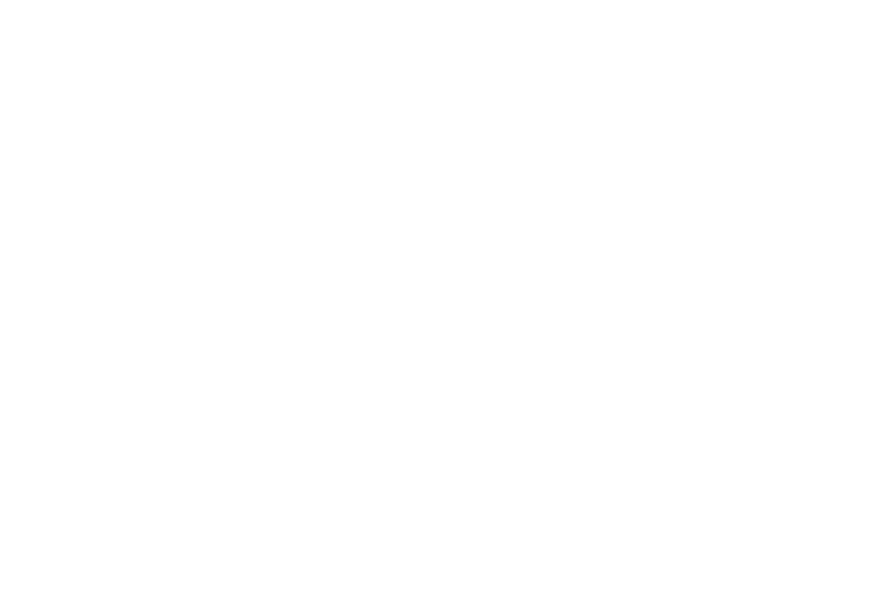
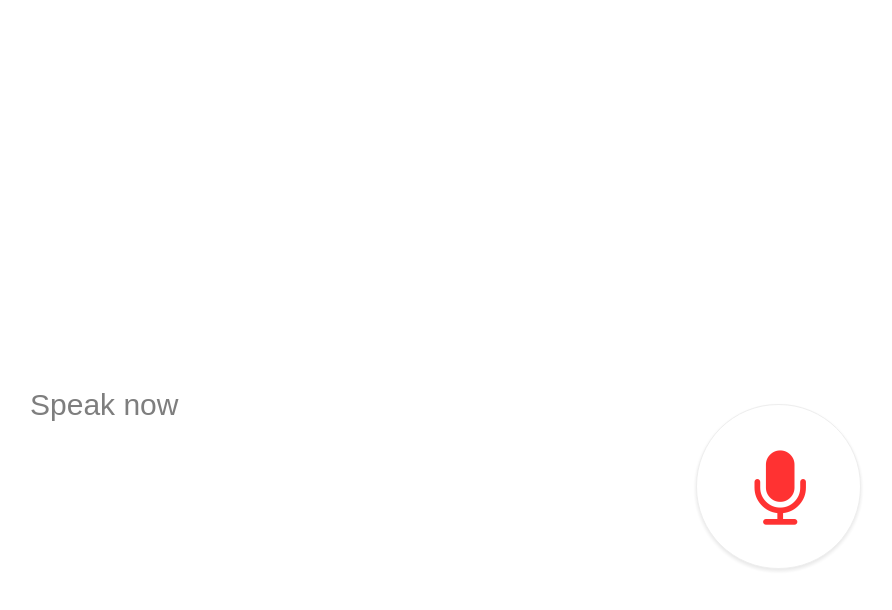
Before and after one commit to Twinbird24/google-homepage, a plain HTML site: page index.html in a window 1280 px wide. Both pictures are taken after a click on the picture 906 px from the left and 322 px from the top of the page. Shown: the whole page, without its empty margins (322-1214 px from the left). Drawn offline with nearby package versions, Linux system fonts and the light colour scheme.

Commit message:
Added more to the speech input page

```diff
--- a/index.html
+++ b/index.html
@@ -4,6 +4,8 @@
 	<meta charset="UTF-8">
 	<title>Google</title>
 	<link rel="stylesheet" href="main.css">
+	<!-- Import Font Awesome -->
+	<link rel="stylesheet" href="https://maxcdn.bootstrapcdn.com/font-awesome/4.6.3/css/font-awesome.min.css">
 </head>
 <body>
 
@@ -68,8 +70,21 @@
 		</span>
 	</div>
 
+<!-- The search by voice div -->
+<div id="voice_div">
+	<div id="voice_input_div">
+		<form action="">
+			<input type="text" placeholder="Speak now">
+		</form>
+		<div>
+			<img src="mic_bubble.png" alt="">
+			<div><i class="fa fa-microphone fa-5x"></i></div>
+		</div>
+	</div>
+</div>
+
+
 <script src="https://code.jquery.com/jquery-2.2.3.min.js" integrity="sha256-a23g1Nt4dtEYOj7bR+vTu7+T8VP13humZFBJNIYoEJo=" crossorigin="anonymous"></script>
-<script src="jquery.speechtotext.min.js"></script>
 <script src="script.js"></script>
 </body>
 </html>
--- a/main.css
+++ b/main.css
@@ -220,9 +220,58 @@ a:hover {
 }
 
 #voice_div {
+	display: none;
 	background-color: white;
 	width: 100%;
 	height: 100%;
 	position: fixed;
 	bottom: 0px;
 }
+
+#voice_input_div {
+	display: flex;
+	align-items: center;
+	width: 600px;
+	height: 100%;
+	margin: 0 auto;
+}
+
+#voice_input_div form input {
+	font-size: 30px;
+	color: black;
+	height: 36px;
+}
+
+#voice_input_div form {
+	z-index: -1;
+}
+
+.fa-microphone {
+	color: #ff3232;
+}
+
+#voice_input_div div img {
+	position: absolute;
+	z-index: -1;
+	right: 78px;
+	bottom: 226px;
+}
+
+#voice_input_div div div {
+	position: absolute;
+	right: 152px;
+	bottom: 270px;
+}
+
+::-webkit-input-placeholder {
+   color: #7e7e7e;
+}
+:-moz-placeholder { /* Firefox 18- */
+   color: #7e7e7e;
+}
+::-moz-placeholder {  /* Firefox 19+ */
+   color: #7e7e7e;
+}
+:-ms-input-placeholder {
+   color: #7e7e7e;
+}
--- a/script.js
+++ b/script.js
@@ -1,18 +1,18 @@
 $(function() {
 
-	// DOM is loaded, let's run the code
+	// DOM is loaded, let's run the code.
     console.log('ready!');
 
-    // when hovered over the grid, change it to black, when hovered out,
-    // change it back to grey
+    // When hovered over the grid, change it to black, when hovered out,
+    // change it back to grey.
     $('#t_grid').hover(function(){
     	$('#t_grid div').css('background-color', 'black');
     }, function(){
     	$('#t_grid div').css('background-color', '#696969');
 	});
 
-    // when hovered over the search box, change it's border, and when
-    // hovered out, change it back to default - but only if input is not focused
+    // When hovered over the search box, change it's border, and when
+    // hovered out, change it back to default - but only if input is not focused.
     $('#search_box').hover(function(){
     	if ($('#search_box input').is(':focus') == false) {
     		$('#search_box').css({'border' : '1px solid #bdbdbd', 'border-top' : '1px solid #a8a8a8'});
@@ -23,46 +23,48 @@ $(function() {
     	}
 	});
 
-    // focus onto the search input when the entire div
-    // is clicked
+    // Focus onto the search input when the entire div
+    // is clicked.
 	$('#search_box').click(function() {
 		console.log('search box clicked')
 	    $('#search_box input').focus()
 	});
 
-	// change the search box border when it's focused
+	// Change the search box border when it's focused.
 	$('#search_box input').focus(function() {
 	    $('#search_box').css('border','1px solid #9999ff');
 	}).blur(function() {
 	    $('#search_box').css('border','1px solid lightgray'); // setting it back to the default
 	});
 
-    // reveal the tooltip on mic image hover
+    // Reveal the tooltip on mic image hover.
     $('#search_box form img').hover(function() {
         console.log('mic hover');
-        // show the tooltip after 150ms of hover
+        // Show the tooltip after 150ms of hover.
         setTimeout(function() {
             console.log('setTimeout function');
             $('#tooltip').css('visibility', 'visible');
         },150);
     }, function() {
         console.log('mic hover out');
-        // hide the tooltip after 150ms of hover
+        // Hide the tooltip after 150ms of hover.
         setTimeout(function() {
             console.log('setTimeout function');
             $('#tooltip').css('visibility', 'hidden');
         },150);
     });
 
-    // open up the search by voice div on mic click
+    // Open up (un-hide) the search by voice div on mic click.
     $('#search_box form img').click(function() {
         console.log('mic click');
-        $('html').append('<div id="voice_div"></div>');
+        $('#voice_div').css('display', 'initial');
+        // Also run the speech reconigiont function (see below).
+        speech_func();
     });
-    // close the search by voice div when clicking on it
+    // Close the search by voice div (hide it) when clicking on it.
     $('html').on('click', '#voice_div', function() {
         console.log('div click');
-        $(this).remove('#voice_div');
+        $(this).css('display', 'none');
     });
 
     // The button spin animation.
@@ -88,7 +90,7 @@ $(function() {
             }
             console.log(pos);
             $('#search_btns button:nth-child(2) ul').animate({'bottom':pos + 'px'}, 300);
-            // change the width of the button to fit the currently selected word
+            // Change the width of the button to fit the currently selected word.
             if (pos === -35 || pos === -110 || pos === -185 || pos === -10 || pos === -60 || pos === -160) {
                 console.log(pos + ' = -35, -110, -185, -10, -60, -160');
                 $('#search_btns button:nth-child(2)').css('width', '149px');
@@ -108,9 +110,26 @@ $(function() {
         console.log('reset spin');
         setTimeout(function() {
             console.log('setTimeout function');
-            $('#search_btns button:nth-child(2) ul').css('bottom', '-135px'); // this is the original position
-            $('#search_btns button:nth-child(2)').css('width', '144px'); // reset the original width of the button
+            $('#search_btns button:nth-child(2) ul').css('bottom', '-135px'); // This is the original position.
+            $('#search_btns button:nth-child(2)').css('width', '144px'); // Reset the original width of the button.
         },200);
     });
 
+    // Speech recognition, on click of the mic button.
+
+    function speech_func() {
+        console.log("start speech capture");
+
+        var recognizer = new webkitSpeechRecognition();
+        recognizer.lang = "en";
+        recognizer.onresult = function(event) {
+            if (event.results.length > 0) {
+                var result = event.results[event.results.length-1];
+                if(result.isFinal) {
+                    console.log(result[0].transcript);
+                }
+            }
+        };
+        recognizer.start();
+    }
 });
```
Also changed, not shown: mic_bubble.png (added).
